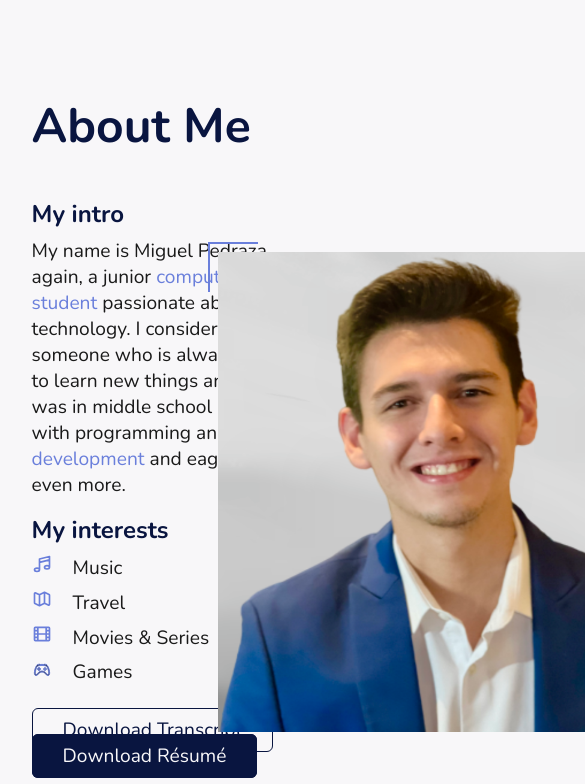
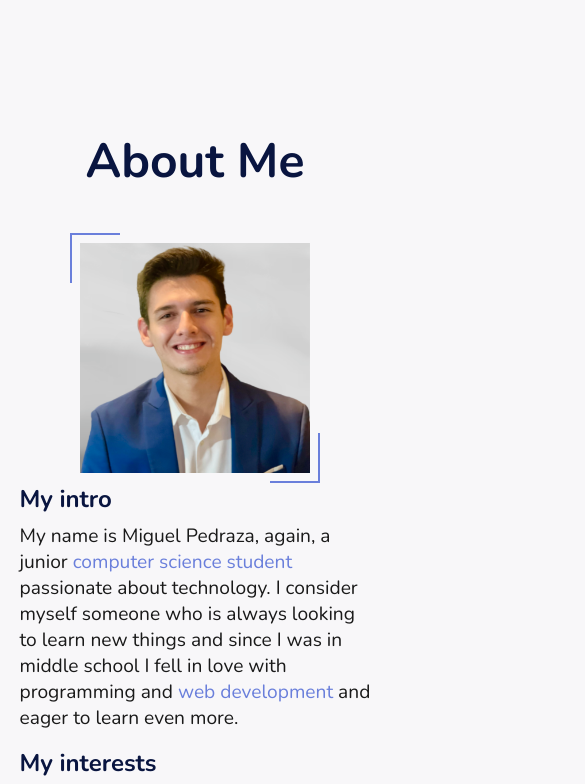
Before and after one commit to mpedraza10/mpedraza10.github.io, a plain HTML site: page index.html in a window 390 px wide. Shown: the part 847-1631 px from the top of the page, 585 px wide, since content can reach past the window. Drawn offline with nearby package versions, Linux system fonts and the light colour scheme.

Commit message:
Finished mobile version of about me section

```diff
--- a/assets/css/styles.css
+++ b/assets/css/styles.css
@@ -1,10 +1,11 @@
-/* Global Section */
+/* --------------------------------------- Global Section --------------------------------------- */
 
 section {
     height: 100vh;
+    margin-bottom: 10rem;
 }
 
-/* Hero Section */
+/* --------------------------------------- Hero Section --------------------------------------- */
 
 .hero-background {
     height: inherit;
@@ -77,86 +78,7 @@ section {
     background-color: #F8F7F9;
 }
 
-@media (max-width: 87.5rem) {
-    .hero-info {
-        width: 37rem;
-    }
-
-    .hero-info h1 {
-        font-size: 3.5rem;
-    }
-
-    .hero-info h2 {
-        font-size: 2rem;
-    }
-}
-
-@media (max-width: 75rem) {
-    .hero-info {
-        width: 20rem;
-    }
-
-    .hero-info h1 {
-        font-size: 3rem;
-    }
-
-    .hero-info h2 {
-        font-size: 1.8rem;
-    }
-
-    .hero-btns {
-        width: 20rem;
-    }
-}
-
-@media (max-width: 56.25rem) {
-    .hero-container {
-        /* align-items: flex-start; */
-        clip-path: polygon(0 0%, 0 100%, 100% 100%, 100% 41%, 100% 0%);
-    }
-
-    .hero-info {
-        text-align: center;
-        width: inherit;
-        margin: 0 auto;
-    }
-
-    .hero-info h1 {
-        font-size: 4.5rem;
-    }
-
-    .hero-info h2 {
-        font-size: 2.5rem;
-    }
-
-    .hero-btns {
-        width: inherit;
-        margin: 0 auto;
-    }
-
-}
-
-@media (max-width: 30rem) {
-    .hero-info h1 {
-        font-size: 3.2rem;
-    }
-
-    .hero-info h2 {
-        font-size: 2rem;
-    }
-
-    .hero-btns {
-        flex-direction: column;
-    }
-
-    .hero-btns .btn {
-        text-align: center;
-        width: 10rem;
-        margin: 0 auto 2rem auto;
-    }
-}
-
-/* About Section */
+/* --------------------------------------- About Section --------------------------------------- */
 
 #about {
     display: flex;
@@ -215,7 +137,6 @@ section {
 }
 
 .about-pic {
-    width: 50%;
     display: flex;
     justify-content: center;
 }
@@ -242,7 +163,8 @@ section {
 
 .download-btns-container {
     font-size: 1.2rem;
-    margin-bottom: 1rem;
+    display: flex;
+    justify-content: space-between;
 }
 
 .download-btns {
@@ -272,3 +194,153 @@ section {
     background-color: #F8F7F9;
     color: #091540;
 }
+
+/* --------------------------------------- Media Queries --------------------------------------- */
+
+@media (max-width: 87.5rem) {
+    /* --------------------------------------- Hero Queries --------------------------------------- */
+    .hero-info {
+        width: 37rem;
+    }
+
+    .hero-info h1 {
+        font-size: 3.5rem;
+    }
+
+    .hero-info h2 {
+        font-size: 2rem;
+    }
+}
+
+@media (max-width: 75rem) {
+    /* --------------------------------------- Hero Queries --------------------------------------- */
+    .hero-info {
+        width: 20rem;
+    }
+
+    .hero-info h1 {
+        font-size: 3rem;
+    }
+
+    .hero-info h2 {
+        font-size: 1.8rem;
+    }
+
+    .hero-btns {
+        width: 20rem;
+    }
+
+    /* --------------------------------------- About me Queries --------------------------------------- */
+
+    .about-pic-container {
+        width: 400px;
+        height: 400px;
+    }
+
+    .about-pic-container img {
+        width: 400px;
+    }
+
+    .download-btns-container {
+        flex-direction: column;
+        text-align: center;
+        width: 17rem;
+    }
+
+    .download-btns {
+        margin: 0 0 1rem 0;
+    }
+}
+
+@media (max-width: 56.25rem) {
+    /* --------------------------------------- Hero Queries --------------------------------------- */
+    .hero-container {
+        /* align-items: flex-start; */
+        clip-path: polygon(0 0%, 0 100%, 100% 100%, 100% 41%, 100% 0%);
+    }
+
+    .hero-info {
+        text-align: center;
+        width: inherit;
+        margin: 0 auto;
+    }
+
+    .hero-info h1 {
+        font-size: 4.5rem;
+    }
+
+    .hero-info h2 {
+        font-size: 2.5rem;
+    }
+
+    .hero-btns {
+        width: inherit;
+        margin: 0 auto;
+    }
+
+    /* --------------------------------------- About me Queries --------------------------------------- */
+
+    .about-container {
+        flex-direction: column-reverse;
+    }
+
+    .about-header h2 {
+        text-align: center;
+    }
+
+    #about p,
+    #about li {
+        font-size: 1.2rem;
+    }
+
+    .about-info {
+        width: 100%;
+    }
+
+    .download-btns-container {
+        width: 100%;
+        align-items: center;
+
+    }
+
+    .download-btns {
+        width: 17rem;
+    }
+
+}
+
+@media (max-width: 30rem) {
+    /* --------------------------------------- Hero Queries --------------------------------------- */
+    .hero-info h1 {
+        font-size: 3.2rem;
+    }
+
+    .hero-info h2 {
+        font-size: 2rem;
+    }
+
+    .hero-btns {
+        flex-direction: column;
+    }
+
+    .hero-btns .btn {
+        text-align: center;
+        width: 10rem;
+        margin: 0 auto 2rem auto;
+    }
+
+    /* --------------------------------------- About me Queries --------------------------------------- */
+
+    .about-pic-container {
+        width: 250px;
+        height: 250px;
+    }
+
+    .about-pic-container img {
+        width: 250px;
+    }
+
+    .download-btns {
+        width: 100%;
+    }
+}
--- a/index.html
+++ b/index.html
@@ -24,9 +24,9 @@
           <ul>
             <li><a href="#home">Home</a></li>
             <li><a href="#about">About</a></li>
-            <li><a href="#">Résumé</a></li>
-            <li><a href="#">Projects</a></li>
-            <li><a href="#">Contact</a></li>
+            <li><a href="#resume">Résumé</a></li>
+            <li><a href="#project">Projects</a></li>
+            <li><a href="#contact">Contact</a></li>
           </ul>
         </nav>
       </div>
@@ -163,6 +163,11 @@
           </div>
         </div>
       </section>
+
+      <section id="resume">
+
+      </section>
+
     </main>
   </body>
 </html>
```
Also changed, not shown: 1 other file.
